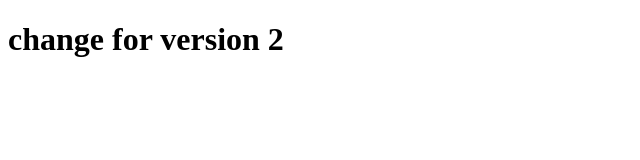
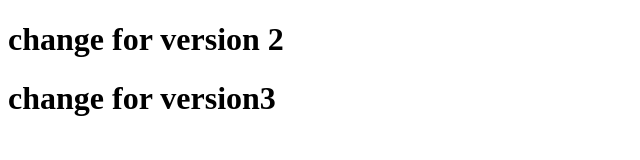
Before and after one commit to Ankitrock94/My-repro, a plain HTML site: page Index.html in a window 1280 px wide. Shown: the whole page, without its empty margins (0-640 px from the left). Drawn offline with Linux system fonts and the light colour scheme.

Commit message:
third version html

```diff
--- a/Index.html
+++ b/Index.html
@@ -8,5 +8,7 @@
 </head>
 <body>
     <h1> change for version 2</h1>
+        <h1> change for version3</h1>
+
 </body>
 </html>
```
